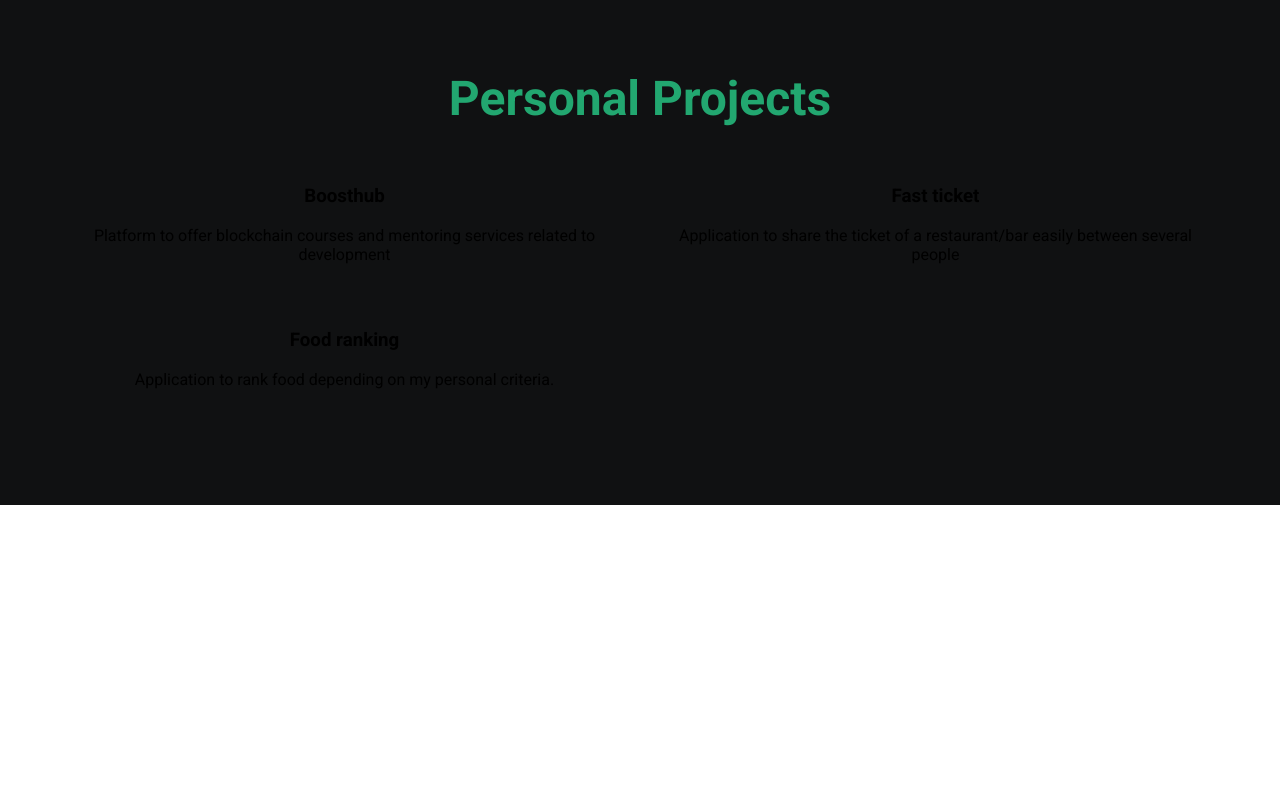
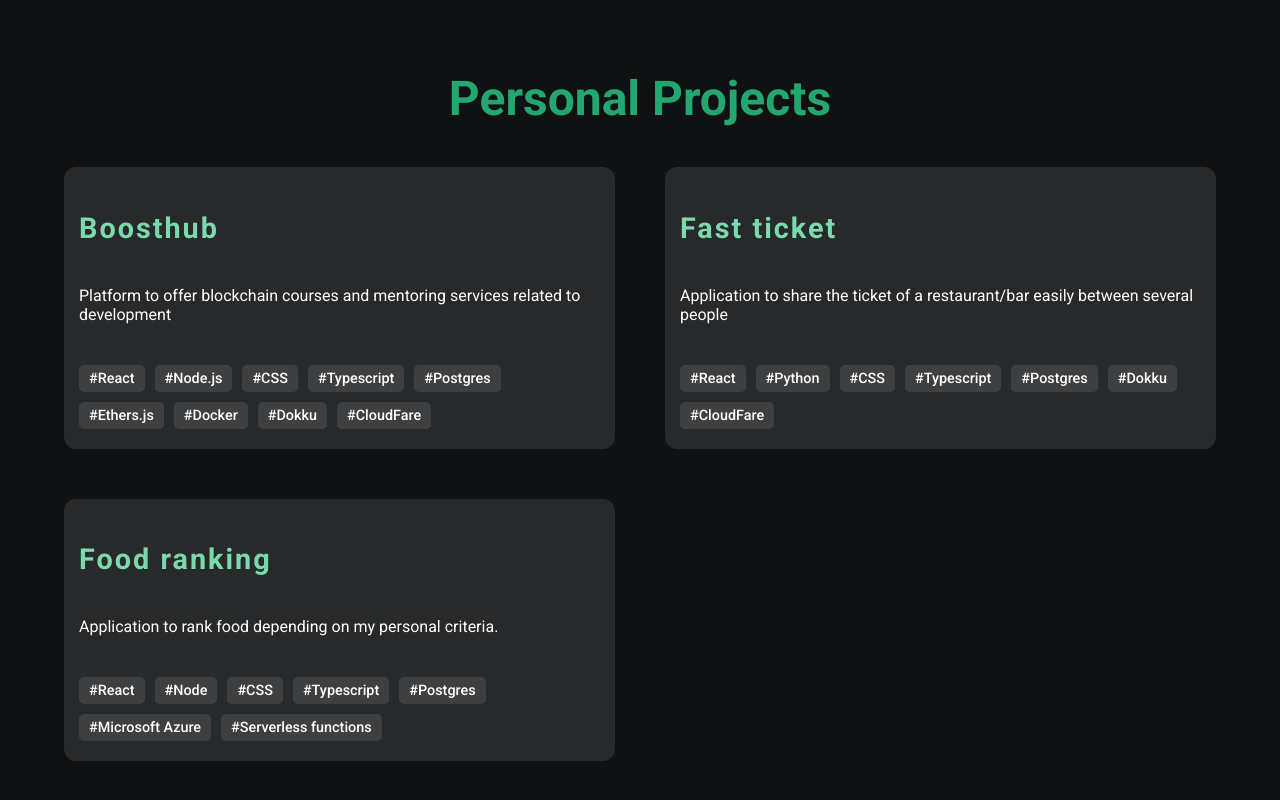
Before and after one commit to javirro/javirro-personal, a React (Create React App) app: page / in a window 1280 px wide. Shown: the part 1050-1850 px from the top of the page. Before the commit the page ends 1555 px from the top, so only its background shows below. Built offline with nearby package versions, Linux system fonts and the light colour scheme.

Commit message:
Add projects info

```diff
--- a/public/index.html
+++ b/public/index.html
@@ -24,7 +24,7 @@
       work correctly both with client-side routing and a non-root public URL.
       Learn how to configure a non-root public URL by running `npm run build`.
     -->
-    <title>React App</title>
+    <title>Javier Rodriguez</title>
   </head>
   <body>
     <noscript>You need to enable JavaScript to run this app.</noscript>
--- a/src/App.css
+++ b/src/App.css
@@ -4,6 +4,7 @@
   width: 100%;
   text-align: center;
   font-family: 'Roboto', sans-serif;
+  background: var(--dark);
 }
 
 
--- a/src/App.tsx
+++ b/src/App.tsx
@@ -7,6 +7,7 @@ import { IntlProvider } from "react-intl"
 import Landing from "./routes/Landing/Landing"
 import Navbar from "./routes/Navbar/Navbar"
 import "./App.css"
+import Projects from "./routes/Projects/Projects"
 
 
 function App() {
@@ -18,6 +19,7 @@ function App() {
         <Navbar />
           <Routes>
             <Route path="/" element={<Landing />} />
+            <Route path="/projects/:name" element={<Projects />} />
             <Route path="*" element={<Landing />} />
           </Routes>
         </BrowserRouter>
--- /dev/null
+++ b/src/components/PersonalProjects/PersonalProjectItem.css
@@ -0,0 +1,48 @@
+.project-container {
+  display: flex;
+  flex-direction: column;
+  align-items: flex-start;
+  justify-content: flex-start;
+  gap: 15px;
+  background: rgba(255, 255, 255, 0.1);
+  padding: 15px;
+  border-radius: 12px;
+  cursor: pointer;
+  transition: box-shadow 0.5s linear;
+}
+
+.project-container:hover {
+  box-shadow: 0 0 10px 3px var(--light-green);
+}
+
+.project-container h3 {
+  font-size: 1.8em;
+  color: var(--light-green);
+  letter-spacing: 2px;
+  margin-bottom: 10px;
+
+}
+
+.project-container p {
+  color: white;
+  text-align: left;
+}
+
+.project-container .stack-tags {
+  display: flex;
+  flex-wrap: wrap;
+  width: 100%;
+  gap: 5px;
+  margin-top: 10px;
+}
+
+.tag {
+  padding: 5px 10px;
+  border-radius: 5px;
+  background: rgba(255, 255, 255, 0.1);
+  color: white;
+  font-size: 0.9rem;
+  font-weight: 500;
+  margin-right: 5px;
+  margin-bottom: 5px;
+}
--- /dev/null
+++ b/src/components/PersonalProjects/PersonalProjectItem.tsx
@@ -0,0 +1,27 @@
+import './PersonalProjectItem.css'
+
+export interface PersonalProject {
+  title: string
+  description: string
+  url: string
+  github: string
+  stack: string[]
+}
+
+const PersonalProjectItem = ({ project }: { project: PersonalProject }) => {
+  return (
+    <div className="project-container">
+      <h3>{project.title}</h3>
+      <p>{project.description}</p>
+      <div className="stack-tags">
+        {project?.stack.map((tech: string) => (
+          <span key={tech} className="tag">
+            #{tech}
+          </span>
+        ))}
+      </div>
+    </div>
+  )
+}
+
+export default PersonalProjectItem
--- a/src/components/PersonalProjects/PersonalProjects.css
+++ b/src/components/PersonalProjects/PersonalProjects.css
@@ -16,6 +16,6 @@
   display: grid;
   width: 100%;
   grid-template-columns: repeat(2, minmax(300px, 1fr));
-  gap: 30px 30px;
+  gap: 50px 50px;
 
 }
--- a/src/components/PersonalProjects/PersonalProjects.tsx
+++ b/src/components/PersonalProjects/PersonalProjects.tsx
@@ -1,4 +1,5 @@
 import personalProjects from "../../data/personalProjects.json"
+import PersonalProjectItem, { PersonalProject } from "./PersonalProjectItem"
 import "./PersonalProjects.css"
 
 const PersonalProjects = () => {
@@ -6,11 +7,8 @@ const PersonalProjects = () => {
     <div id="personal-projects">
       <h2>Personal Projects</h2>
       <section>
-        {personalProjects.map((project, i) => (
-          <div key={i}>
-            <h3>{project.title}</h3>
-            <p>{project.description}</p>
-          </div>
+        {personalProjects.map((project: PersonalProject, i) => (
+          <PersonalProjectItem key={i} project={project} />
         ))}
       </section>
     </div>
--- a/src/data/personalProjects.json
+++ b/src/data/personalProjects.json
@@ -3,18 +3,21 @@
     "title": "Boosthub",
     "description": "Platform to offer blockchain courses and  mentoring services related to development",
     "url": "https://0xboosthub.com",
-    "github": ""
+    "github": "",
+    "stack": ["React", "Node.js", "CSS", "Typescript", "Postgres", "Ethers.js", "Docker", "Dokku", "CloudFare"]
   },
   {
     "title": "Fast ticket",
     "description": "Application to share the ticket of a restaurant/bar easily between several people",
     "url": "https://foodie-easypay.store",
-    "github": ""
+    "github": "",
+    "stack": ["React", "Python", "CSS", "Typescript", "Postgres",  "Dokku", "CloudFare"]
   },
   {
     "title": "Food ranking",
     "description": "Application to rank food depending on my personal criteria.",
     "url": "https://food-ranking.netlify.app",
-    "github": ""
+    "github": "",
+    "stack": ["React", "Node", "CSS", "Typescript", "Postgres",  "Microsoft Azure", "Serverless functions"]
   }
 ]
--- a/src/index.css
+++ b/src/index.css
@@ -5,6 +5,7 @@ body {
     sans-serif;
   -webkit-font-smoothing: antialiased;
   -moz-osx-font-smoothing: grayscale;
+  background: var(--dark);
 }
 
 code {
--- /dev/null
+++ b/src/routes/Projects/Projects.tsx
@@ -0,0 +1,7 @@
+const Projects = () => {
+return(
+  <div></div>
+)
+}
+
+export default Projects
```
Also changed, not shown: src/routes/Projects/Projects.css (added).
